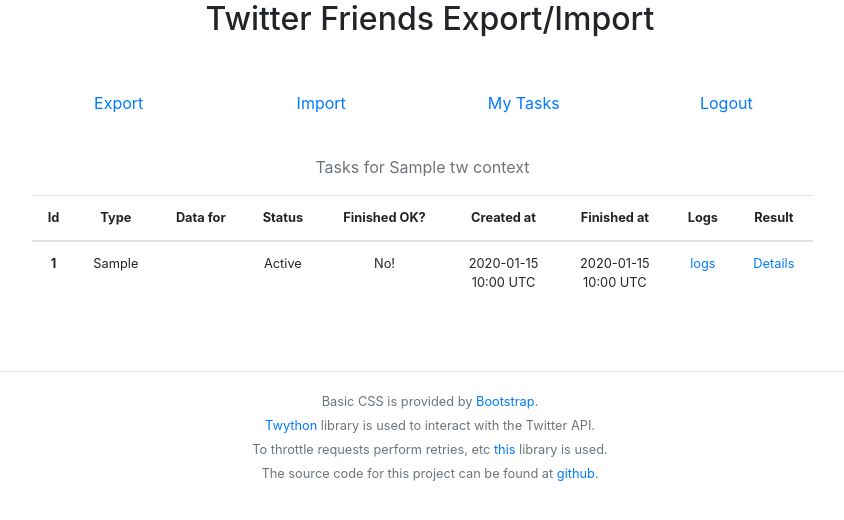
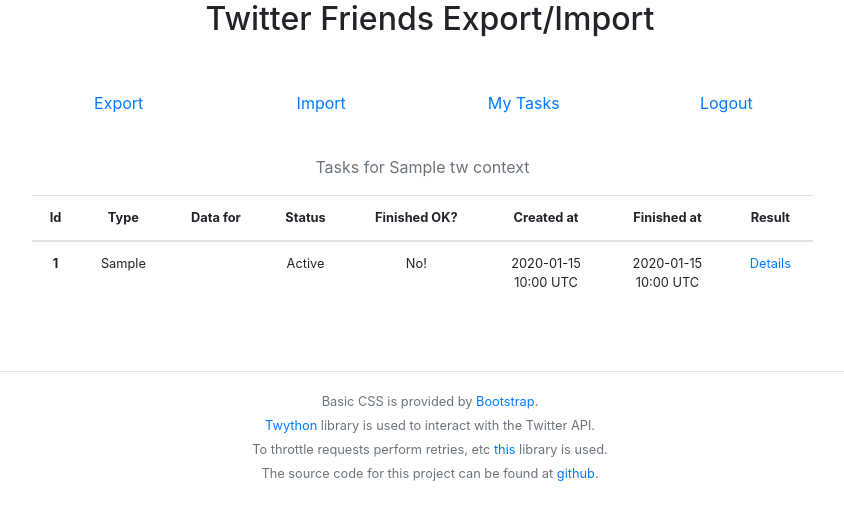
Before and after one commit to kircm/tw_frnds_ei_web, a Django app: template kircm_site/tfei/templates/tfei/my-tasks.html in a window 1280 px wide. Shown: the part 30-550 px from the top of the page, without its empty margins (210-1054 px from the left). Run offline with Django 3.2, Linux system fonts and the light colour scheme; the template is opened without the code that fills it: most values are stand-ins (such as "Sample title", 1, 10 or a date in 2020); some libraries are stand-ins or nearby versions.

Commit message:
Remove column "logs" from the "My Tasks" view - feature will be left out for now

```diff
--- a/kircm_site/tfei/templates/tfei/my-tasks.html
+++ b/kircm_site/tfei/templates/tfei/my-tasks.html
@@ -25,7 +25,6 @@
           <th scope="col">Finished OK?</th>
           <th scope="col">Created at</th>
           <th scope="col">Finished at</th>
-          <th scope="col">Logs</th>
           <th scope="col">Result</th>
         </tr>
       </thead>
@@ -63,9 +62,6 @@
                 {{ task.finished_at | localtime | time:"H:i e" }}
               {% endif %}
           </td>
-          <td>
-              <a href="#">logs</a>
-          </td>
           <td>{% if task.finished_ok %}
                 {% if task.task_type == "EXPORT" %}
                   <a href="{% url 'download' task.id %}">Download</a>
```
